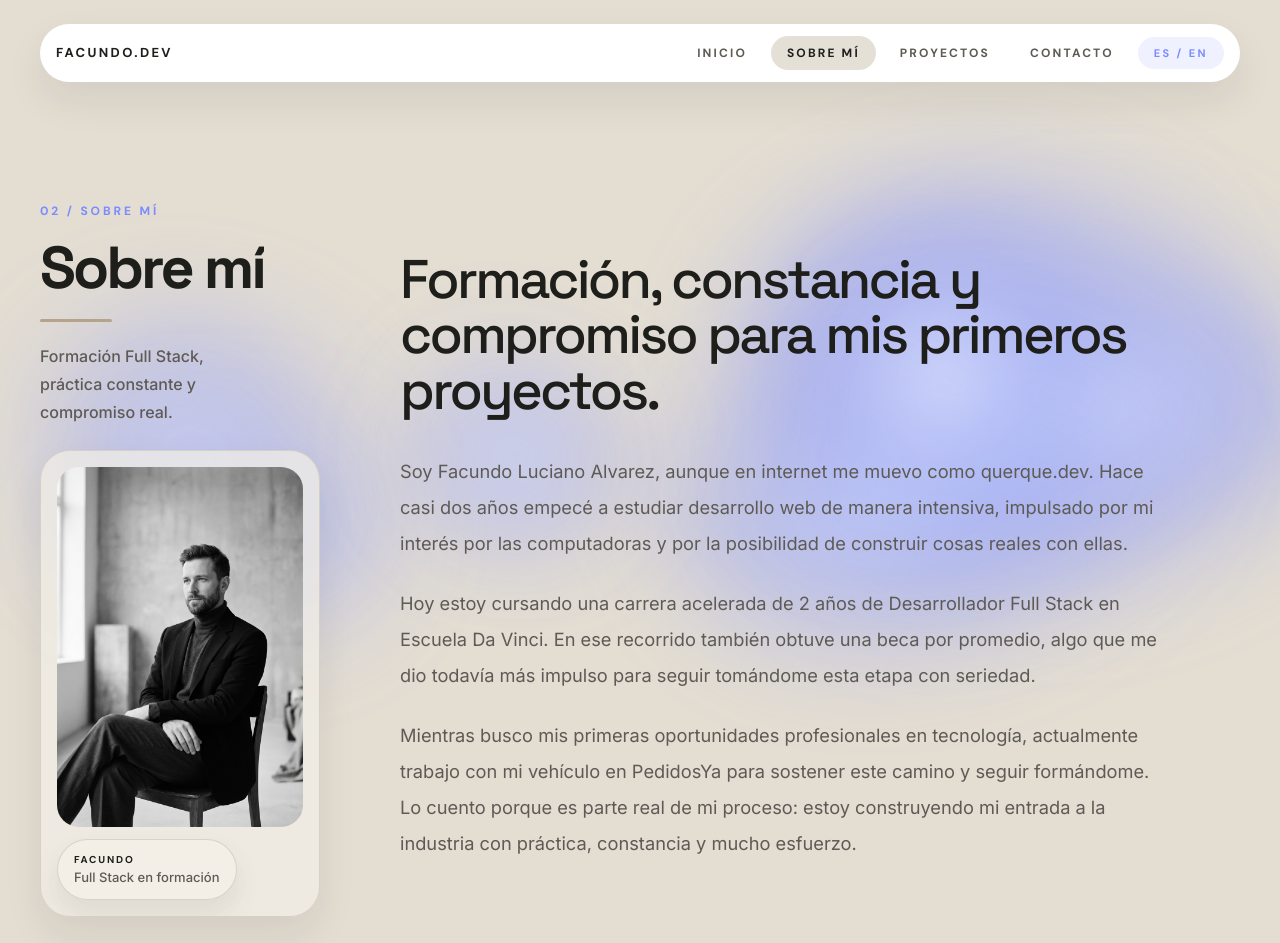
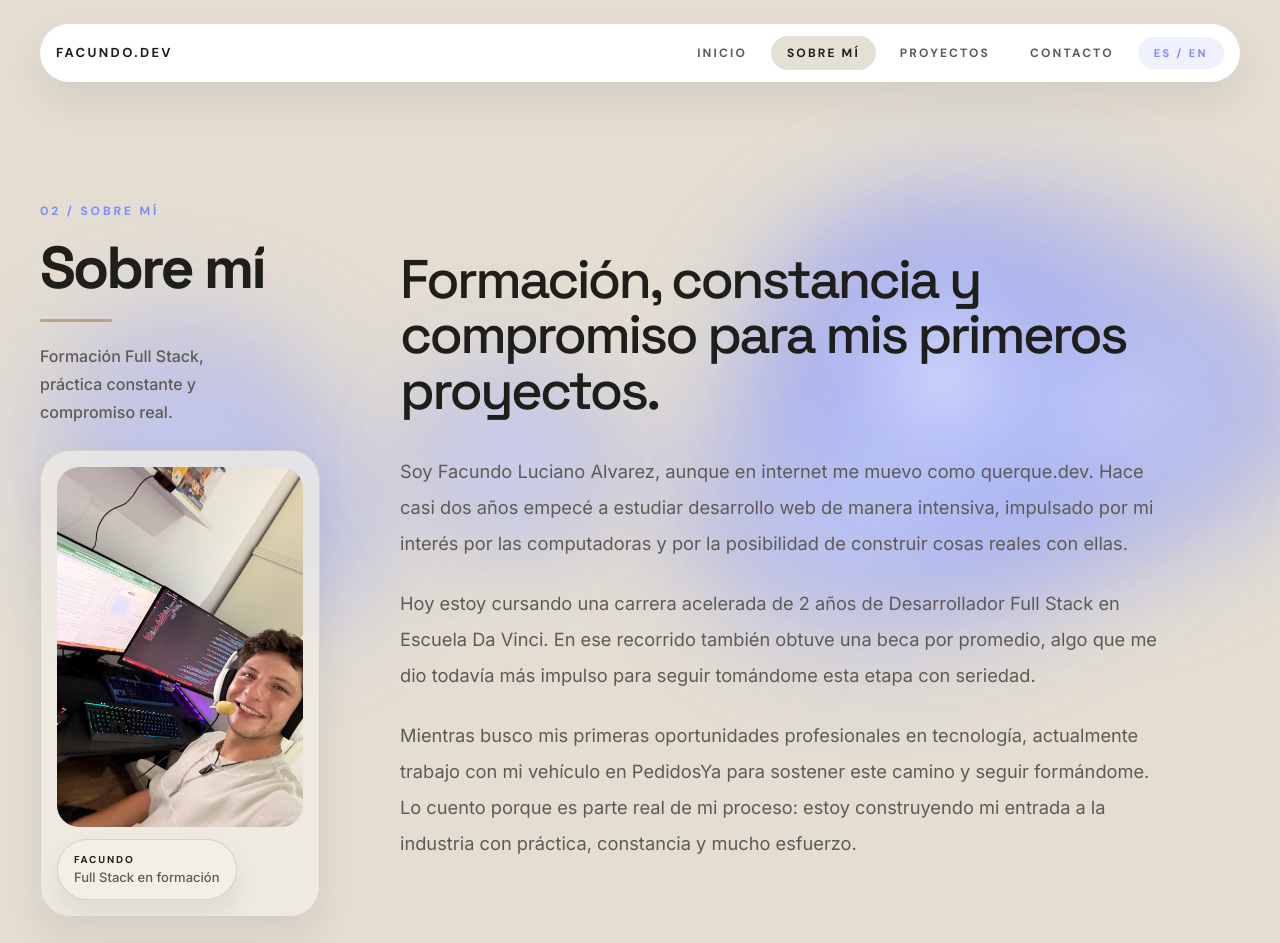
Before and after one commit to querques20/portafolio, a Vue app: page /sobre-mi in a window 1280 px wide. Shown: the top 943 px of the page. Built offline with nearby package versions, Linux system fonts and the light colour scheme; the HTML template or start-up script is replaced by a standard one.

Commit message:
Update about photo

```diff
--- a/src/views/AboutView.vue
+++ b/src/views/AboutView.vue
@@ -22,8 +22,8 @@ const { pageRoot } = usePageIntro()
           <div class="glass-panel overflow-hidden rounded-[30px] p-4" data-card>
             <div class="overflow-hidden rounded-[22px]">
               <img
-                src="/portfolio/portrait-facundo.png"
-                alt="Retrato editorial de Facundo"
+                src="/portfolio/facundo-workspace.jpeg"
+                alt="Facundo trabajando en su setup"
                 loading="eager"
                 fetchpriority="high"
                 decoding="async"
```
Also changed, not shown: public/portfolio/facundo-workspace.jpeg (added).
